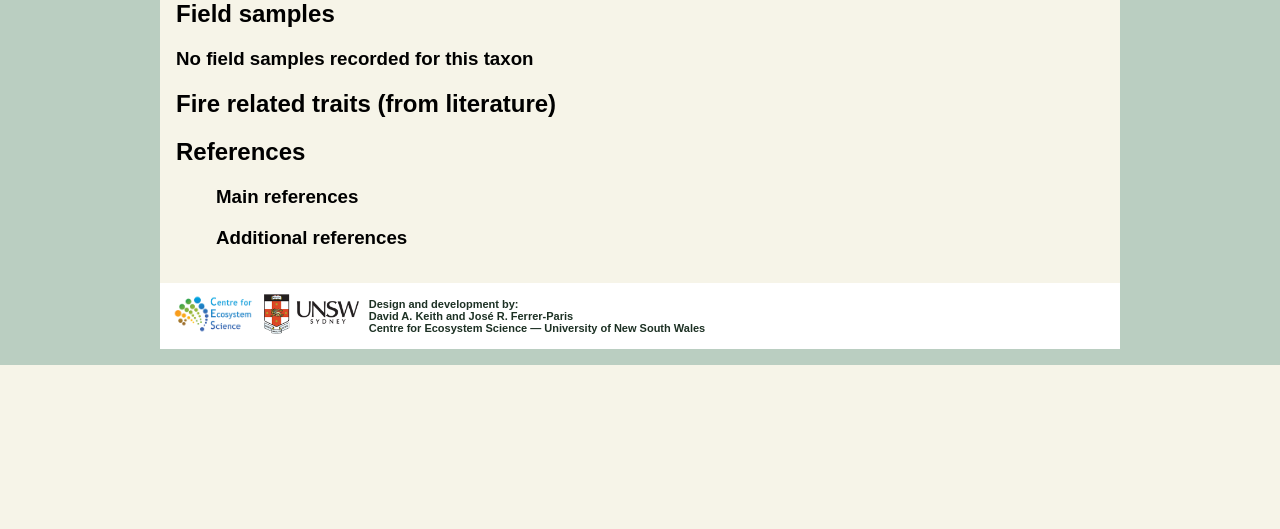
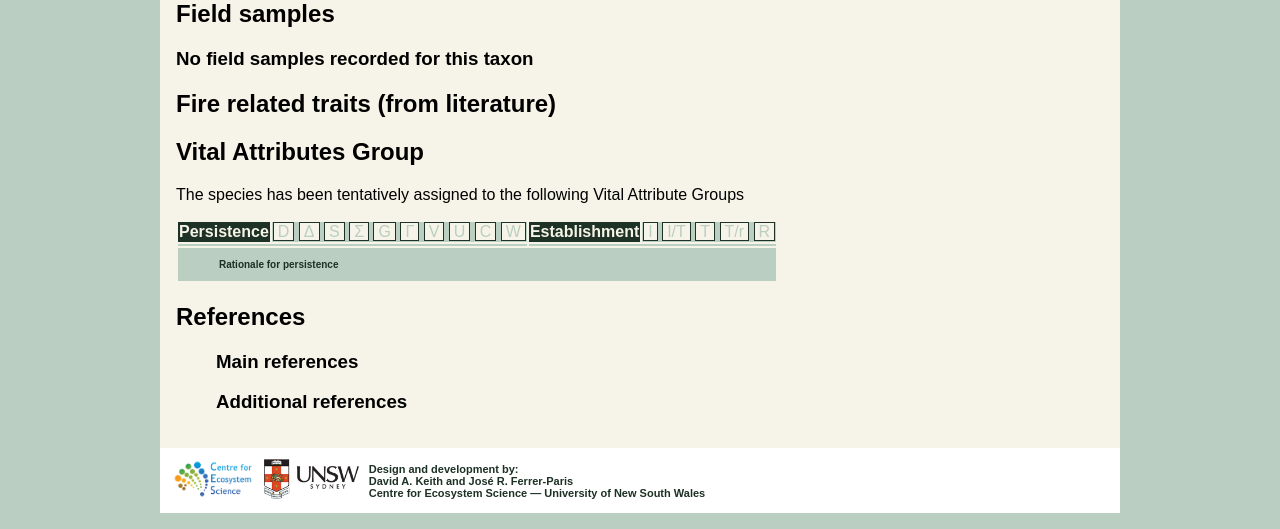
Before and after one commit to ces-unsw-edu-au/fireveg-webapp, a Flask app: template webapp/templates/species/info.html in a window 1280 px wide. Shown: the part 634-1163 px from the top of the page. Before the commit the page ends 999 px from the top, so only its background shows below. Run offline with Flask 2, Linux system fonts and the light colour scheme; the template is opened without the code that fills it, so the values that code supplies are empty; some libraries are stand-ins or nearby versions.

Commit message:
Summary of vital attributes

```diff
--- a/webapp/species.py
+++ b/webapp/species.py
@@ -153,5 +153,9 @@ def sp_info(id):
     cur.execute(qrylit2.format(spcode=spp_info[5]))
     add_list = cur.fetchall()
 
+    qryvag = "SELECT persistence, rationale_persistence, status_persistence, establishment,status_establishment,date_updated FROM vag.va_groups where species_code={spcode}"
+    cur.execute(qryvag.format(spcode=spp_info[1]))
+    vag_info = cur.fetchone()
+
     cur.close()
-    return render_template('species/info.html', info=spp_info, fsamp=samples, traits=traits, mainrefs=ref_list, addrefs=add_list, check=synonym)
+    return render_template('species/info.html', info=spp_info, fsamp=samples, traits=traits, mainrefs=ref_list, addrefs=add_list, check=synonym, vag=vag_info)
--- a/webapp/static/css/style.css
+++ b/webapp/static/css/style.css
@@ -7,6 +7,7 @@ img.logo {padding-left: 5px; padding-right: 5px;}
 th {background: #1D3124; color: #F6F4E8;  }
 td {background: #BACEC1; color: #1D3124; }
 td.empty {background: lightgrey; color: darkgrey; }
+td.notes {font-size: 10px; color: #1D3124; }
 a { color: #E59560; }
 hr { border: none; border-top: 1px solid #BACEC1; }
 nav { background: #1D3124; color: #F6F4E8;   display: flex; align-items: center; padding: 0 0.5rem; }
@@ -34,6 +35,9 @@ input.danger { color: #cc2f2e; }
 input[type=submit] { align-self: start; min-width: 10em; }
 span.empty {color: lightgray;}
 span.item {background-color: #BACEC1; color: #F6F4E8; padding-left: 0.25rem; padding-right: 0.25rem;}
+span.itis {background-color: #E59560; color: #1D3124; padding-left: 0.25rem; padding-right: 0.25rem;border: 1px solid #1D3124;}
+span.isnot {background-color: #F6F4E8; color: #BACEC1; padding-left: 0.25rem; padding-right: 0.25rem;border: 1px solid #1D3124;}
+
 a.itemb {background-color: #E59560; color: #1D3124; padding-left: 0.25rem; padding-right: 0.25rem; border: 1px solid #1D3124; text-decoration: none; margin-left: 0.25rem;margin-left: 0.25rem}
 
 div.tabs {display: none;}
--- a/webapp/templates/index.html
+++ b/webapp/templates/index.html
@@ -22,6 +22,7 @@
     <li> Species traits reported in the literature</li>
     <ul>
       <li><a href="{{ url_for('traits.trait_sum') }}">All traits</a></li>
+      <li><a href="{{ url_for('traits.va_groups') }}">Vital Attributes</a></li>
       <li><a href="{{ url_for('biblio.ref_list') }}">All references</a></li>
     </ul>
 
--- a/webapp/templates/species/info.html
+++ b/webapp/templates/species/info.html
@@ -211,6 +211,79 @@ Check: {{check}}
       {% endif %}
       {% endfor %}
 
+<h2>Vital Attributes Group</h2>
+
+<p>The species has been tentatively assigned to the following Vital Attribute Groups</p>
+
+<table>
+  <tr>
+    <th>Persistence</th>
+
+      {%if vag['persistence'] == None %}
+        <td class='empty'>Missing information</td>
+      {% else %}
+      <td>
+        {% for k in ('D','Δ','S','Σ','G','Γ','V','U','C','W') %}
+            {%if k in vag['persistence'] %}
+            <span  class='itis'>{{k}}</span>
+            {% else %}
+            <span class='isnot'>{{k}}</span>
+            {% endif %}
+          {% endfor %}
+        </td>
+      {% endif %}
+
+
+    <th>Establishment</th>
+    {%if vag['establishment'] == None %}
+      <td class='empty'>Missing information</td>
+    {% else %}
+    <td>
+      {% for k in ('I','I/T','T','T/r','R') %}
+          {%if k in vag['establishment'] %}
+          <span  class='itis'>{{k}}</span>
+          {% else %}
+          <span class='isnot'>{{k}}</span>
+          {% endif %}
+        {% endfor %}
+    </td>
+    {% endif %}
+
+  </tr>
+  <tr>
+    {%if vag['status_persistence'] == None %}
+    <td colspan='2' class='empty'></td>
+    {% else%}
+    <td colspan='2' class='notes'>
+      {% for entry in vag['status_persistence']%}
+        / {{entry}} /
+      {% endfor %}
+    </td>
+    {% endif %}
+    {%if vag['status_establishment'] == None %}
+    <td colspan='2' class='empty'></td>
+    {% else%}
+    <td colspan='2' class='notes'>
+      {% for entry in vag['status_establishment']%}
+        / {{entry}} /
+      {% endfor %}
+    </td>
+    {% endif %}
+  </tr>
+  {%if vag['rationale_persistence'] != None %}
+  <tr>
+    <td colspan=4  class='notes'>
+      <ol><b>Rationale for persistence</b>
+        {% for entry in vag['rationale_persistence'] %}
+          <li>{{entry}}</li>
+        {% endfor %}
+      </ol>
+
+    </td>
+  </tr>
+  {%endif%}
+</table>
+
 <h2>References</h2>
 <ul>
 <h3>Main references</h3>
```
Also changed, not shown: webapp/templates/traits/VA.html (added, +67 -0 lines), webapp/traits.py (+24 -0 lines).
